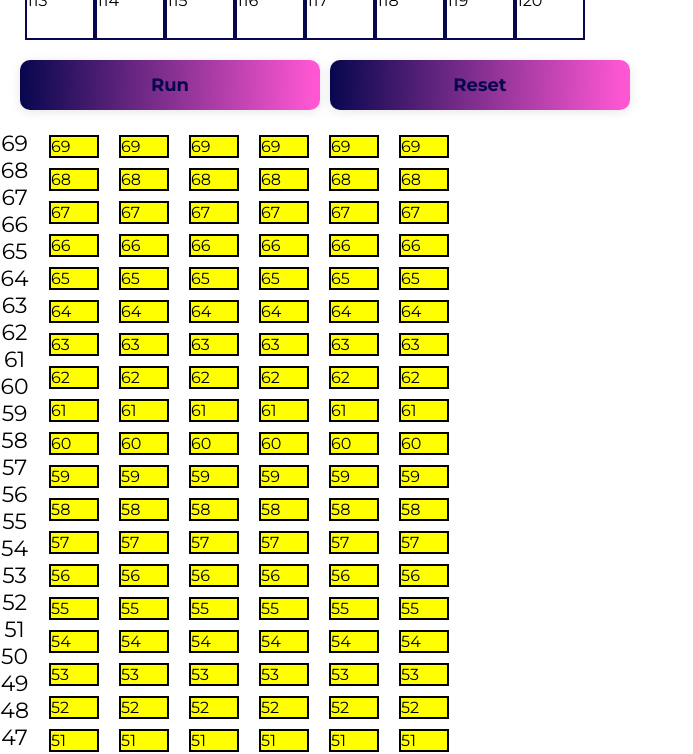
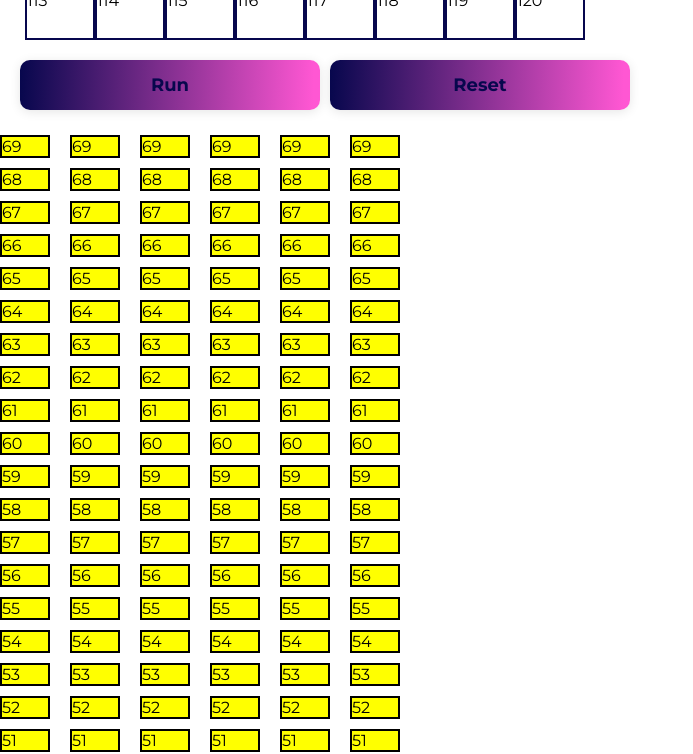
Before and after one commit to brenoamin/process-scheduller, a React (Vite) app: page / in a window 1280 px wide. Shown: the part 1780-2534 px from the top of the page, without its empty margins (0-693 px from the left). Built offline with nearby package versions, Linux system fonts and the light colour scheme; the HTML template or start-up script is replaced by a standard one.

Commit message:
feature: remove the unnecessary line numbers

```diff
--- a/src/components/Gantt/index.tsx
+++ b/src/components/Gantt/index.tsx
@@ -26,14 +26,6 @@ export const Gantt = ({ processStates, delay }: GanttProps) => {
     <div className="gantt-wrapper">
       <div className="gantt-scrollable">
         <div className="gantt-content">
-          {/* Números dos processos ao lado da primeira coluna */}
-          <div className="gantt-cell process-numbers">
-            {[...Array(numRows).keys()].reverse().map((rowIndex) => (
-              <div key={rowIndex} className="process-number">
-                {rowIndex + 1}
-              </div>
-            ))}
-          </div>
           {/* Colunas principais */}
           {Array.from({ length: renderedColumns })
             .reverse()
```
